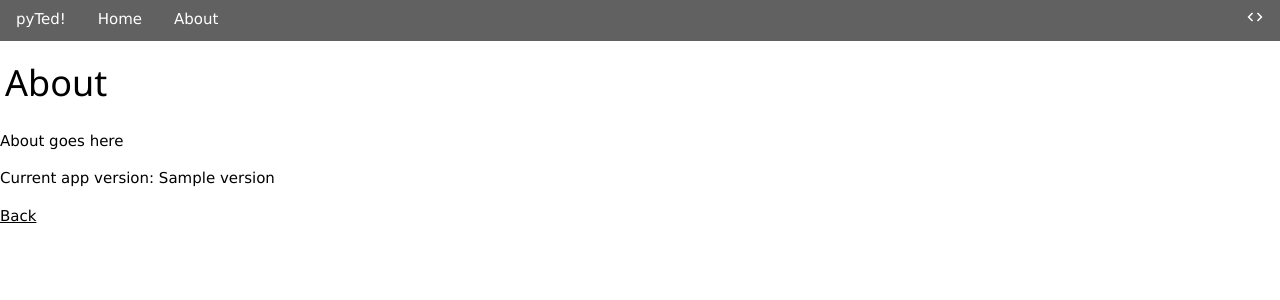
After one commit to ch0ppy35/pyTed, a Python web app: template app/templates/about.html in a window 1280 px wide. The commit adds this page. Shown: the top 300 px of the page. Run offline with Jinja, Linux system fonts and the light colour scheme; the template is opened without the code that fills it: most values are stand-ins (such as "Sample title", 1, 10 or a date in 2020); some libraries are stand-ins or nearby versions.

```diff
--- /dev/null
+++ b/app/templates/about.html
@@ -0,0 +1,8 @@
+{% extends "top.html" %}
+
+{% block content %}
+    <h1>About </h1>
+    <p>About goes here</p>
+    <p>Current app version: {{ version }}</p>
+    <p><a href="{{ url_for('index') }}">Back</a></p>
+{% endblock %}
--- a/app/templates/index.html
+++ b/app/templates/index.html
@@ -6,6 +6,11 @@
         <div id="rtkw">
             <h1>{{ currentStatus[0][1] }} kW</h1>
         </div>
+        <script>
+            setInterval(function () { // load the data from your endpoint into the div
+                $("#rtkw").load("/rtkw")
+            }, 30000)
+        </script>
     </div>
     <div class="w3-row">
         <div class="w3-third w3-center">
--- a/app/templates/top.html
+++ b/app/templates/top.html
@@ -8,6 +8,7 @@
         <link rel="stylesheet" href="https://www.w3schools.com/w3css/4/w3.css">
         <link rel="stylesheet" href="{{ url_for('static', filename='css/main.css') }}">
         <link href="https://fonts.googleapis.com/icon?family=Material+Icons" rel="stylesheet">
+        <script src="https://code.jquery.com/jquery-3.2.1.js"></script>
         {#Static images#}
         <link rel="apple-touch-icon" href="{{ url_for('static', filename='iphone-icon.png') }}">
         <link rel="shortcut icon" href="{{ url_for('static', filename='favicon.ico') }}">
@@ -26,6 +27,7 @@
     <div class="w3-bar w3-dark-gray">
         <span class="w3-bar-item w3-left " href="/">pyTed!</span>
         <a href="/" class="w3-bar-item w3-button w3-left w3-hide-small">Home</a>
+        <a href="/about" class="w3-bar-item w3-button w3-left">About</a>
         <a href="https://github.com/ch0ppy35/pyTed" target="_blank"
            class="w3-bar-item w3-button w3-right w3-hide-small">
             <i class="material-icons w3-large">code</i>
@@ -35,6 +37,7 @@
     </div>
     <div id="mobileNav" class="w3-bar-block w3-dark-gray w3-hide w3-hide-large w3-hide-medium">
         <a href="/" class="w3-bar-item w3-button w3-left">Home</a>
+        <a href="/about" class="w3-bar-item w3-button w3-left">About</a>
         <a href="https://github.com/ch0ppy35/pyTed" target="_blank" class="w3-bar-item w3-button w3-right">GitHub</a>
     </div>
 {% endblock %}
--- a/config.py
+++ b/config.py
@@ -28,3 +28,5 @@ class Config(object):
     LANGUAGES = {
         'en': 'English'
     }
+    # version
+    VERSION = '0.0.1a'
```
Also changed, not shown: app/routes.py (+16 -1 lines).
